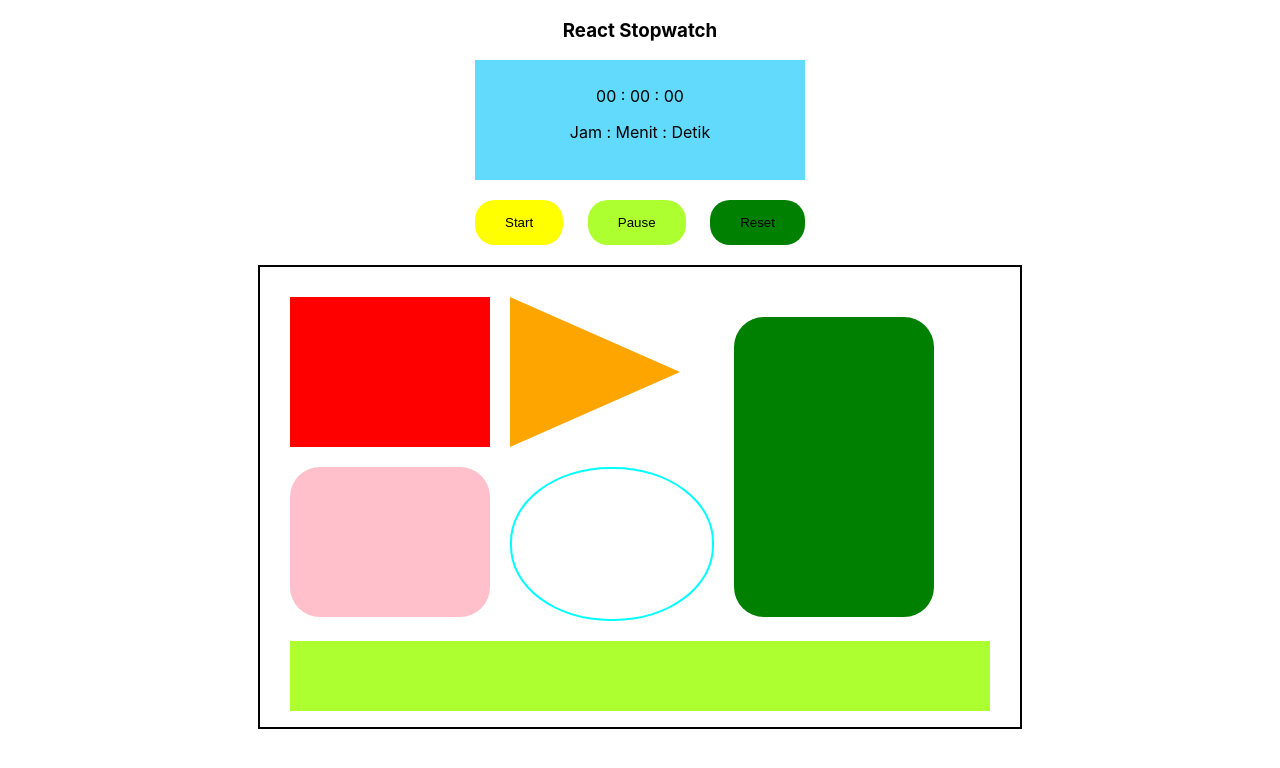
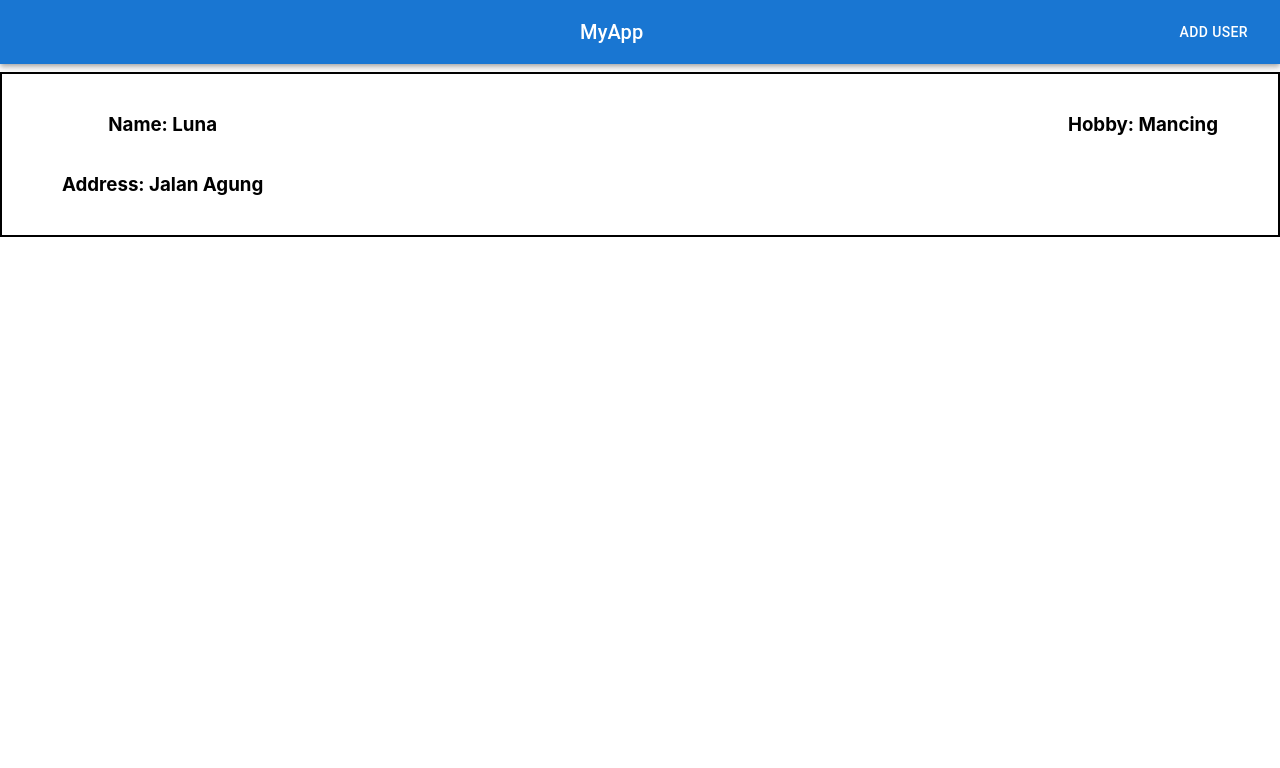
Before and after one commit to crazycentury/belajarreact, a React (Create React App) app: page / in a window 1280 px wide. Shown: the top 768 px of the page. Built offline with nearby package versions, Linux system fonts and the light colour scheme.

Commit message:
Tugas2 add user and list

```diff
--- a/package.json
+++ b/package.json
@@ -3,6 +3,9 @@
   "version": "0.1.0",
   "private": true,
   "dependencies": {
+    "@emotion/react": "^11.10.4",
+    "@emotion/styled": "^11.10.4",
+    "@mui/material": "^5.10.6",
     "@testing-library/jest-dom": "^5.16.5",
     "@testing-library/react": "^13.4.0",
     "@testing-library/user-event": "^13.5.0",
--- a/src/App.js
+++ b/src/App.js
@@ -1,112 +1,22 @@
 import logo from './logo.svg';
 import './App.css';
 import React,{ useState, useRef } from 'react';
-
-function FuncComp(){
-    const [count, setCount] = useState(0)
-    let count2 = 0
-
-
-    return(
-      <div>
-        <h1>Halo Semua</h1>
-      </div>
-    )
-}
-
-const Timer = () => {
-  const [timer, setTimer] = useState(0)
-  const [isActive, setIsActive] = useState(false)
-  const [isPaused, setIsPaused] = useState(false)
-  const countRef = useRef(null)
-
-  const Start = () =>{
-    setIsActive(true)
-    setIsPaused(true)
-    countRef.current = setInterval(()=> {
-      setTimer((timer) => timer+1)
-    },100)
-  }
-
-  const Pause = () =>{
-    clearInterval(countRef.current)
-    setIsPaused(false)
-  }
-
-  const Resume = () =>{
-    setIsPaused(true)
-    countRef.current = setInterval(() => {
-    setTimer((timer) => timer + 1)
-  }, 1000)
-  }
-
-  const Reset = () =>{
-    clearInterval(countRef.current)
-    setIsActive(false)
-    setIsPaused(false)
-    setTimer(0)
-  }
-
-  const formatTime = () => {
-    const getSeconds = `0${(timer % 60)}`.slice(-2)
-    const minutes = `${Math.floor(timer / 60)}`
-    const getMinutes = `0${minutes % 60}`.slice(-2)
-    const getHours = `0${Math.floor(timer / 3600)}`.slice(-2)
-
-    return `${getHours} : ${getMinutes} : ${getSeconds}`
-  }
-
-  return (
-    <div>
-      <h3>React Stopwatch</h3>
-      <div>
-        <div className='stopwatch-card'>
-          <p>{formatTime()}</p>
-          <p>Jam : Menit : Detik</p>
-        </div>
-        <div className='button-container'>
-          <button className="style-start" onClick={Start}>Start</button>
-          <button className="style-pause" onClick={Pause}>Pause</button>
-          {/* <button onClick={Resume}>Resume</button> */}
-          <button className="style-reset" onClick={Reset}>Reset</button>
-        </div>
-      </div>
-
-      {/* Task2 */}
-      <div className='container-shape'>
-        <div className='container'>
-        <div className='container-column'>
-
-          <div className='container-top'>
-            <div className='sequere'/>
-            <div className='rectenggel'/>
-          </div>
-          <div className='container-top'>
-            <div className='sequere-border'/>
-            <div className='oval'/>
-          </div>
-
-          </div>
-
-          <div className='sequere-green'/>
-
-        </div>
-
-
-        <div className='green-rectenggel'/>
-
-
-
-      </div>
-    </div>
-  )
-}
+import Form from './form';
+import Appbar from './Appbar/Appbar';
+import Timer from './Timer';
+import Box from '@mui/material/Box';
+import TextField from '@mui/material/TextField';
 
 
 function App() {
   return (
     <div className="App">
-      <Timer/>
+      <Appbar/>
+
+
+
+
+
     </div>
   );
 }
--- /dev/null
+++ b/src/Appbar/Appbar.js
@@ -0,0 +1,142 @@
+import React, {useEffect, useState} from 'react';
+import AppBar from '@mui/material/AppBar';
+import Box from '@mui/material/Box';
+import Toolbar from '@mui/material/Toolbar';
+import Typography from '@mui/material/Typography';
+import Button from '@mui/material/Button';
+import List from '@mui/material/List';
+import IconButton from '@mui/material/IconButton';
+// import MenuIcon from '@mui/icons-material/Menu';
+
+import TextField from '@mui/material/TextField';
+import Dialog from '@mui/material/Dialog';
+import DialogActions from '@mui/material/DialogActions';
+import DialogContent from '@mui/material/DialogContent';
+import DialogContentText from '@mui/material/DialogContentText';
+import DialogTitle from '@mui/material/DialogTitle';
+
+
+export default function Appbar() {
+    const [open, setOpen] = React.useState(false);
+
+  const handleClickOpen = () => {
+    setOpen(true);
+  };
+
+  const handleClose = () => {
+    setOpen(false);
+  };
+
+  const [data, setData] = useState({})
+  // const [showInConsole, setShowInConsole] = useState(false)
+  // const [showInDom, setShowInDom] = useState(false)
+  const [list, setList] = useState([
+    {
+      name: "Luna",
+      address: "Jalan Agung",
+      hobby: "Mancing"
+    }
+  ]);
+
+  const setSave = () => {
+    let tempList = [...list];
+    tempList.push(data);
+    setList(tempList);
+    handleClose();
+
+  };
+
+
+  return (
+    <div>
+        <Box sx={{ flexGrow: 1}}>
+        <AppBar position="static">
+        <Toolbar>
+          <IconButton
+            size="large"
+            edge="start"
+            color="inherit"
+            aria-label="menu"
+            sx={{ mr: 2 }}
+          >
+            {/* <MenuIcon /> */}
+          </IconButton>
+          <Typography variant="h6" component="div" sx={{ flexGrow: 1}}>
+            MyApp
+          </Typography>
+          <Button color="inherit" onClick={handleClickOpen}>ADD USER</Button>
+        </Toolbar>
+      </AppBar>
+    </Box>
+
+    <Dialog open={open} onClose={handleClose} align="center">
+        <DialogTitle>Add User</DialogTitle>
+        <DialogContent>
+          {/* <DialogContentText>
+            To subscribe to this website, please enter your email address here. We
+            will send updates occasionally.
+          </DialogContentText> */}
+          <TextField
+            autoFocus
+            margin="dense"
+            id="name"
+            label="Name"
+            type="name"
+            fullWidth
+            variant="standard"
+            onChange={(e) => setData({...data, name: e.target.value})}
+          />
+          <TextField
+            autoFocus
+            margin="dense"
+            id="address"
+            label="Address"
+            type="address"
+            fullWidth
+            variant="standard"
+            onChange={(e) => setData({...data, address: e.target.value})}
+          />
+          <TextField
+            autoFocus
+            margin="dense"
+            id="hobby"
+            label="Hobby"
+            type="hobby"
+            fullWidth
+            variant="standard"
+            onChange={(e) => setData({...data, hobby: e.target.value})}
+          />
+        </DialogContent>
+        <DialogActions
+        align="center">
+          {/* <Button onClick={handleClose}>Cancel</Button> */}
+          <Button onClick={
+            setSave
+          } >Save</Button>
+        </DialogActions>
+      </Dialog>
+
+      <List>
+      {
+          list.map((el, index) => {
+            return(
+            <div key={index+1} style={{ padding: '20px', display: 'flex', justifyContent: 'space-between', border: '2px solid black', marginBottom: '20px'}}>
+              <div style={{display: 'flex', flexDirection: 'column', marginLeft: '40px'}}>
+                <h3>Name: {el.name}</h3>
+                <h3>Address: {el.address}</h3>
+              </div>
+
+              <h3 style={{marginRight: '40px'}}>Hobby: {el.hobby}</h3>
+            </div>
+            )
+          })
+        }
+
+      </List>
+
+
+
+    </div>
+
+  );
+}
--- /dev/null
+++ b/src/Timer.js
@@ -0,0 +1,94 @@
+import './App.css';
+import React,{ useState, useRef } from 'react';
+
+const Timer = () => {
+    const [timer, setTimer] = useState(0)
+  const [isActive, setIsActive] = useState(false)
+  const [isPaused, setIsPaused] = useState(false)
+  const countRef = useRef(null)
+
+  const Start = () =>{
+    setIsActive(true)
+    setIsPaused(true)
+    countRef.current = setInterval(()=> {
+      setTimer((timer) => timer+1)
+    },100)
+  }
+
+  const Pause = () =>{
+    clearInterval(countRef.current)
+    setIsPaused(false)
+  }
+
+  const Resume = () =>{
+    setIsPaused(true)
+    countRef.current = setInterval(() => {
+    setTimer((timer) => timer + 1)
+  }, 1000)
+  }
+
+  const Reset = () =>{
+    clearInterval(countRef.current)
+    setIsActive(false)
+    setIsPaused(false)
+    setTimer(0)
+  }
+
+  const formatTime = () => {
+    const getSeconds = `0${(timer % 60)}`.slice(-2)
+    const minutes = `${Math.floor(timer / 60)}`
+    const getMinutes = `0${minutes % 60}`.slice(-2)
+    const getHours = `0${Math.floor(timer / 3600)}`.slice(-2)
+
+    return `${getHours} : ${getMinutes} : ${getSeconds}`
+  }
+
+  return (
+    <div>
+
+      <h3>React Stopwatch</h3>
+      <div>
+        <div className='stopwatch-card'>
+          <p>{formatTime()}</p>
+          <p>Jam : Menit : Detik</p>
+        </div>
+        <div className='button-container'>
+          <button className="style-start" onClick={Start}>Start</button>
+          <button className="style-pause" onClick={Pause}>Pause</button>
+          {/* <button onClick={Resume}>Resume</button> */}
+          <button className="style-reset" onClick={Reset}>Reset</button>
+        </div>
+      </div>
+
+      {/* Task2 */}
+      <div className='container-shape'>
+        <div className='container'>
+        <div className='container-column'>
+
+          <div className='container-top'>
+            <div className='sequere'/>
+            <div className='rectenggel'/>
+          </div>
+          <div className='container-top'>
+            <div className='sequere-border'/>
+            <div className='oval'/>
+          </div>
+
+          </div>
+
+          <div className='sequere-green'/>
+
+        </div>
+
+
+        <div className='green-rectenggel'/>
+
+
+
+      </div>
+
+    </div>
+  )
+}
+
+export default Timer
--- /dev/null
+++ b/src/form.js
@@ -0,0 +1,13 @@
+import React,{useEffect,useState} from 'react'
+import Appbar from './Appbar/Appbar';
+
+const Form = () => {
+
+  return (
+    <div>
+      <Appbar/>
+    </div>
+  )
+}
+
+export default Form;
```
Also changed, not shown: 1 other file (tests, documents, lock files or other folders).
